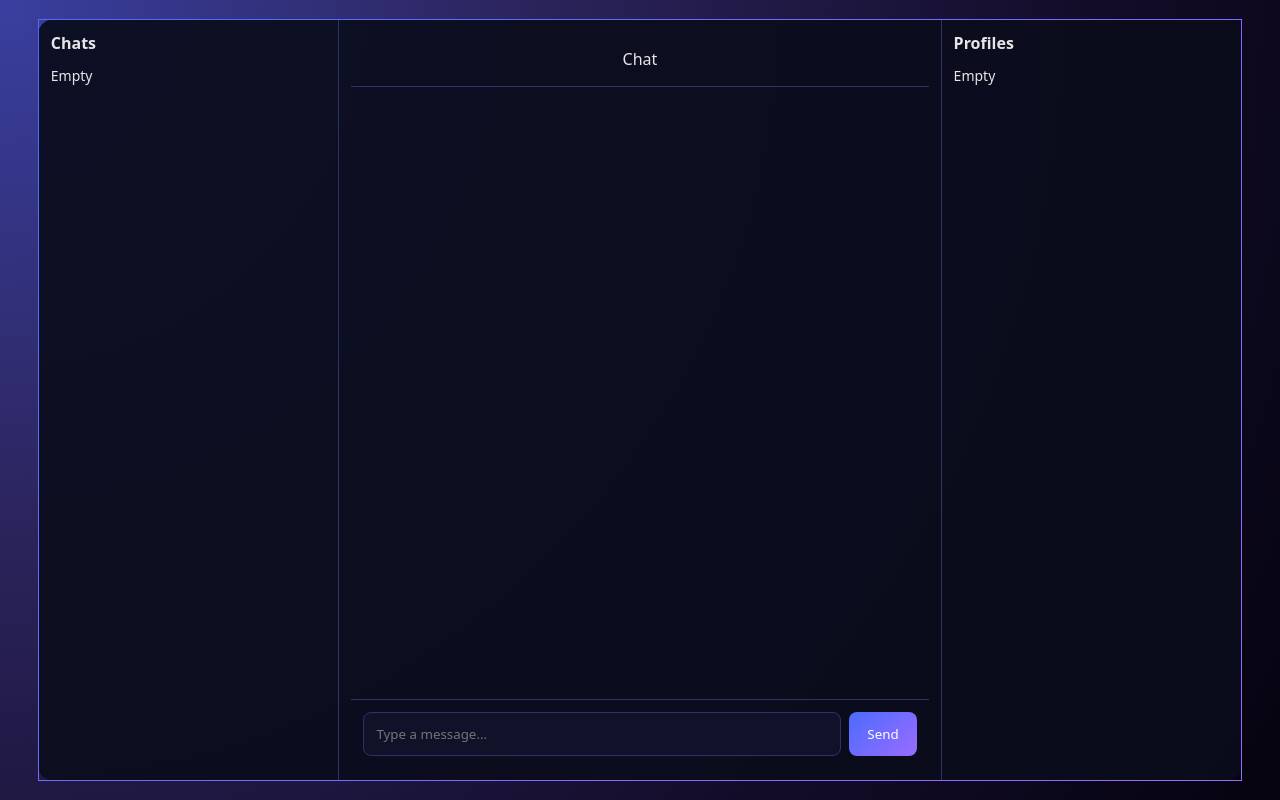
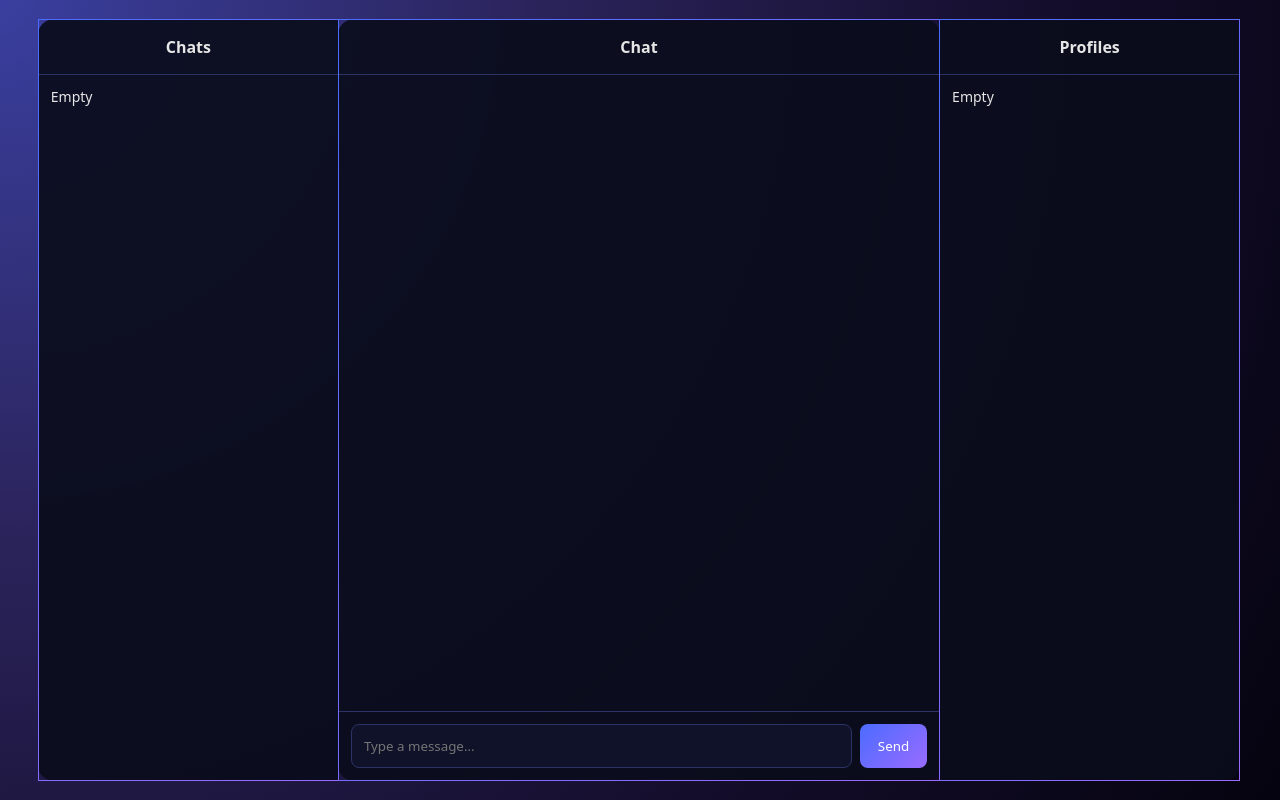
Before and after one commit to tishkatishka1-dotcom/flirt-chat-platform, a website: page chat.html in a window 1280 px wide. Drawn offline with Linux system fonts and the light colour scheme; no server answers; sample sign-in values are in the browser's storage.

Commit message:
Update chat.html

```diff
--- a/chat.html
+++ b/chat.html
@@ -22,52 +22,60 @@
         #140d2b 70%,
         #05030f 100%
       );
-      display: flex;
-      align-items: center;
-      justify-content: center;
       color: #e6e6e6;
     }
 
-    .chat-card {border-radius: 16px;
-overflow: hidden;
+    /* MAIN WRAPPER */
+    .chat-layout {
+      display: flex;
+      height: 100%;
+      gap: 0;
+    }
 
-      width: 100%;
-      height: 100%;
-      display: flex;
-      flex-direction: row;
+    /* COMMON PANEL STYLE */
+    .panel {
       background: rgba(10, 12, 28, 0.92);
       border: 1px solid transparent;
       border-image: linear-gradient(135deg, #4b6cff, #9a6bff) 1;
+      display: flex;
+      flex-direction: column;
+      overflow: hidden;
     }
 
-    .column {
-      padding: 12px;
-      overflow-y: auto;
+    /* LEFT PANEL */
+    .panel-left {
+      width: 25%;
+      border-radius: 16px 0 0 16px;
     }
 
-    .left {
-      width: 25%;
-      border-right: 1px solid #2d3366;
+    /* CENTER PANEL */
+    .panel-center {
+      width: 50%;
+      border-radius: 16px;
+      margin: 0 -1px;
     }
 
-    .center {
-      width: 50%;
-      display: flex;
-      flex-direction: column;
+    /* RIGHT PANEL */
+    .panel-right {
+      width: 25%;
+      border-radius: 0 16px 16px 0;
     }
 
-    .right {
-      width: 25%;
-      border-left: 1px solid #2d3366;
+    .panel-header {
+      padding: 16px;
+      font-weight: 600;
+      border-bottom: 1px solid #2d3366;
+      text-align: center;
     }
 
-    .chat-header {
-      padding: 16px;
-      text-align: center;
-      border-bottom: 1px solid #2d3366;
-      font-weight: 500;
+    .panel-content {
+      padding: 12px;
+      flex: 1;
+      overflow-y: auto;
+      font-size: 14px;
     }
 
+    /* CHAT CENTER */
     .messages {
       flex: 1;
       padding: 16px;
@@ -112,19 +120,19 @@ overflow: hidden;
 
 <body>
 
-  <div class="chat-card">
+  <div class="chat-layout">
 
-    <!-- Chats -->
-    <div class="column left">
-      <b>Chats</b>
-      <div id="chatList" style="margin-top:12px;font-size:14px;">
+    <!-- CHATS -->
+    <div class="panel panel-left">
+      <div class="panel-header">Chats</div>
+      <div class="panel-content" id="chatList">
         Empty
       </div>
     </div>
 
-    <!-- Chat -->
-    <div class="column center">
-      <div class="chat-header">Chat</div>
+    <!-- CHAT -->
+    <div class="panel panel-center">
+      <div class="panel-header">Chat</div>
       <div class="messages" id="messages"></div>
 
       <div class="chat-input">
@@ -133,10 +141,10 @@ overflow: hidden;
       </div>
     </div>
 
-    <!-- Profiles -->
-    <div class="column right">
-      <b>Profiles</b>
-      <div id="profileList" style="margin-top:12px;font-size:14px;">
+    <!-- PROFILES -->
+    <div class="panel panel-right">
+      <div class="panel-header">Profiles</div>
+      <div class="panel-content" id="profileList">
         Empty
       </div>
     </div>
```
